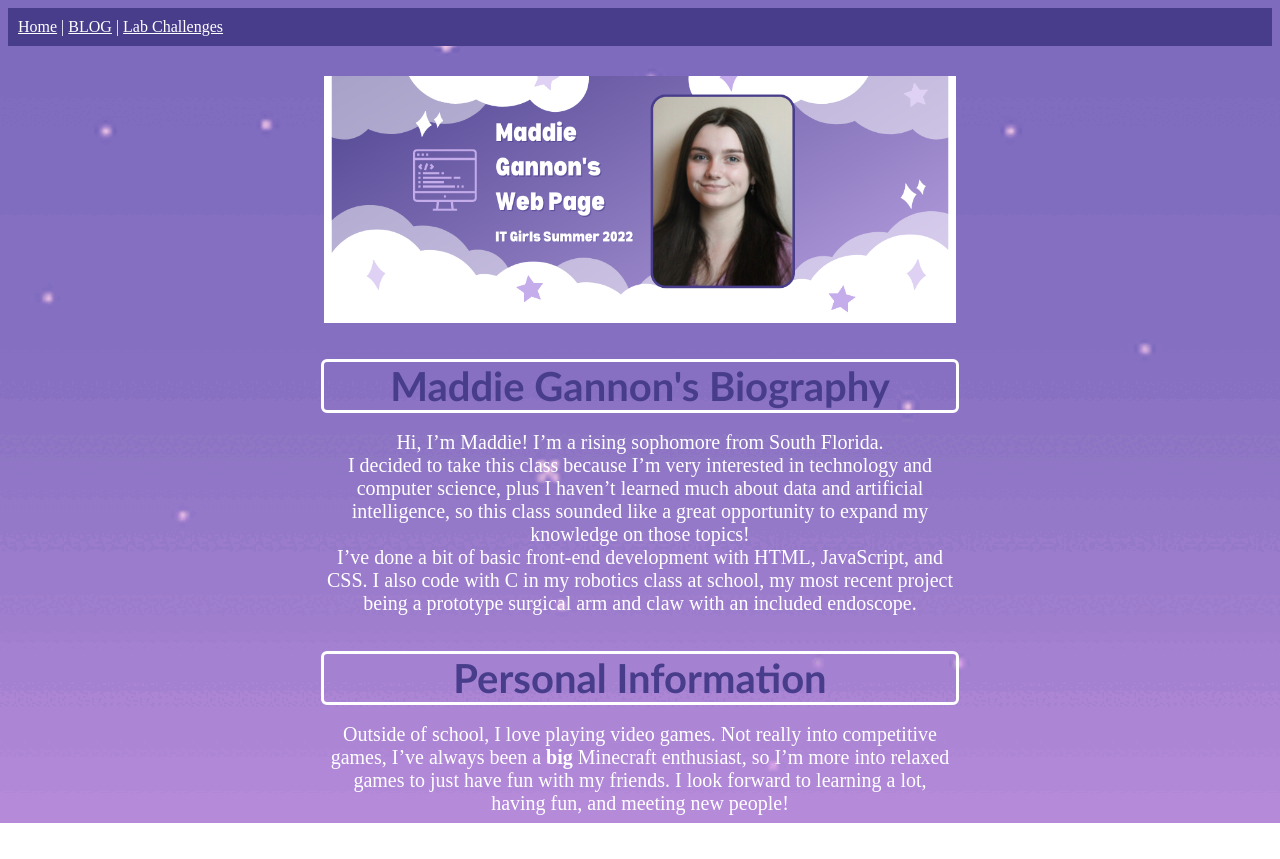
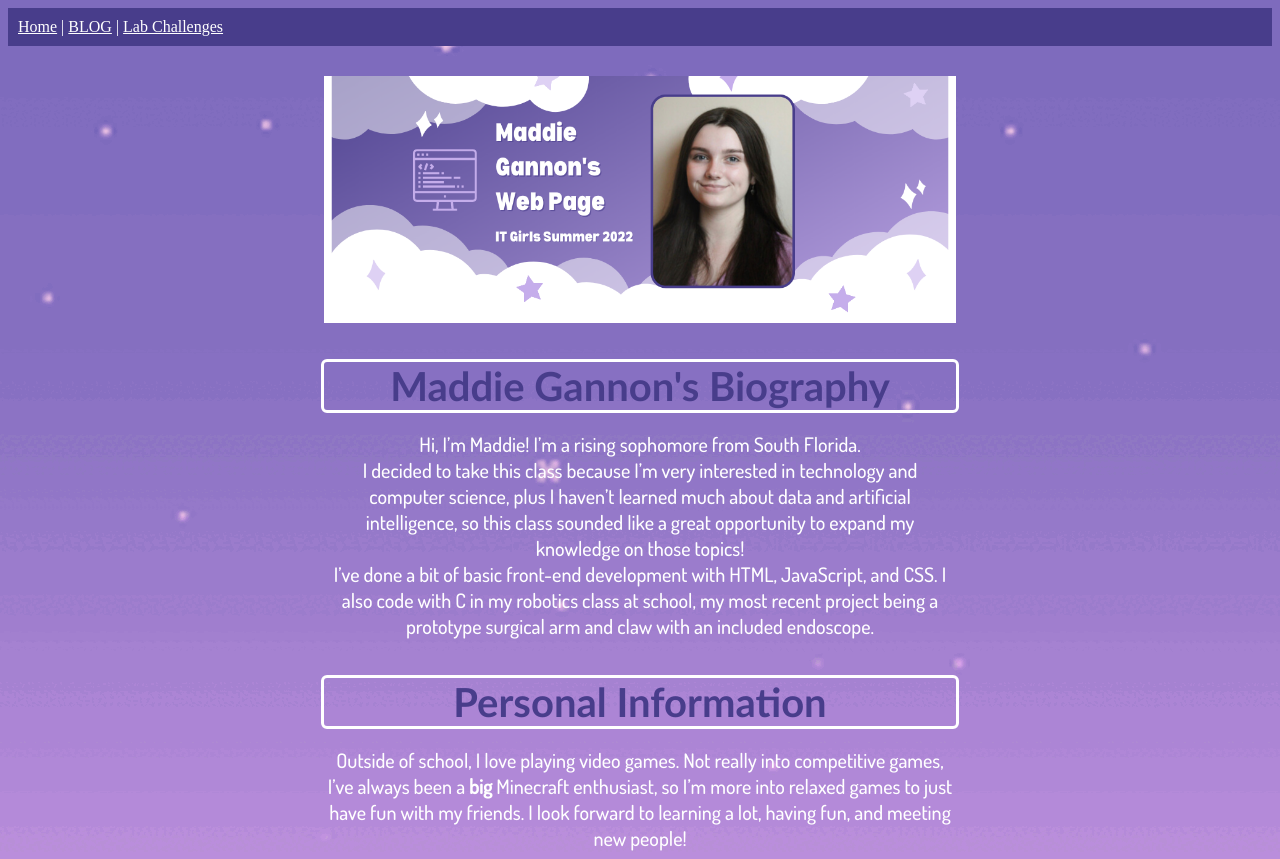
Before and after one commit to theitgirls/mogannon, a plain HTML site: page index.html in a window 1280 px wide. Before the commit the page ends 823 px from the top, so only its background shows below. Drawn offline with Linux system fonts and the light colour scheme.

Commit message:
Add files via upload

```diff
--- a/styles.css
+++ b/styles.css
@@ -23,6 +23,7 @@ h1 {
 }
 p {
     color:white;
+    font-family: 'Dosis', sans-serif;
     text-align: center;
     font-size: 20px;
     width:50%;
```
